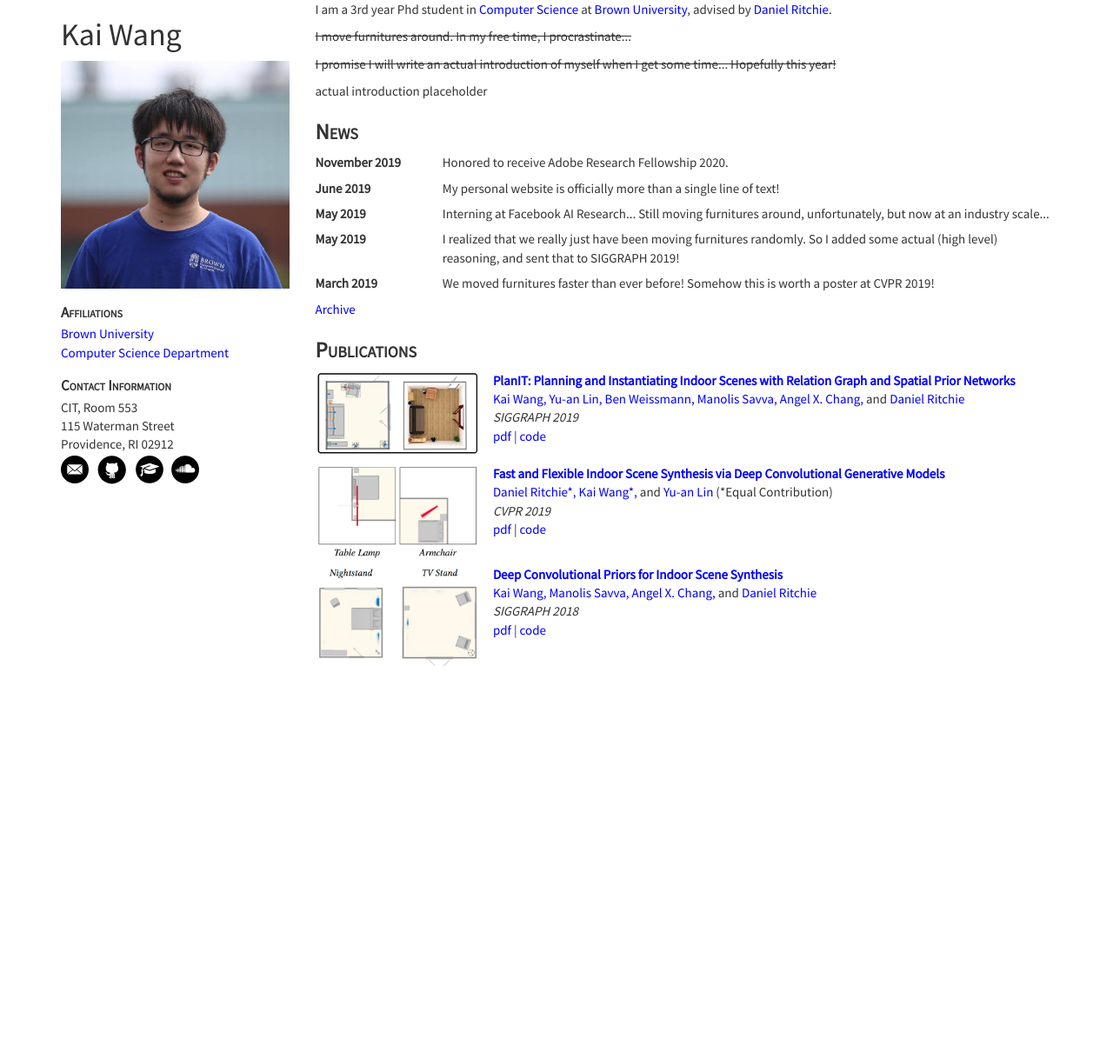
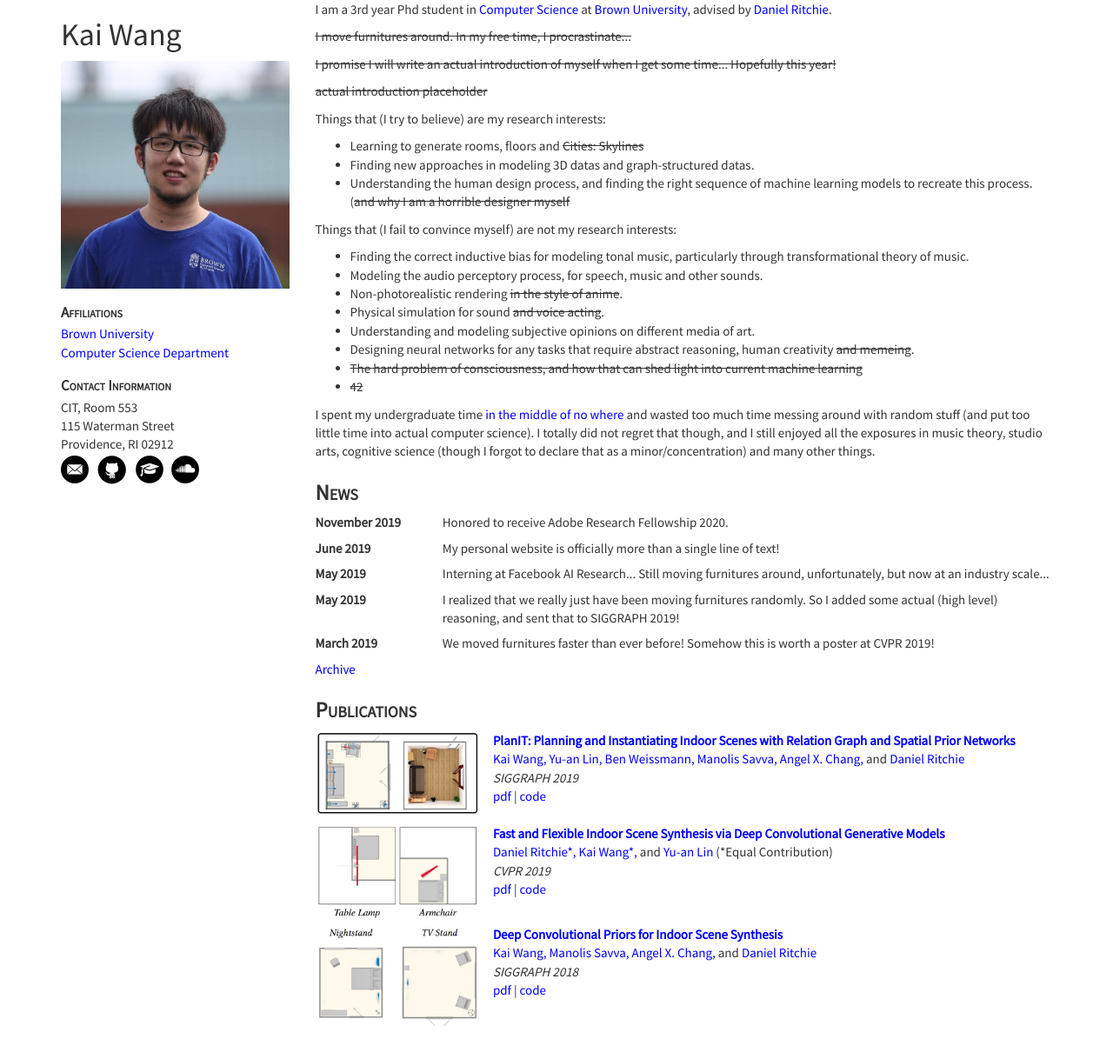
Before and after one commit to kwang-ether/kwang-ether.github.io, a Jekyll site: the page built from index.html, in a window 1280 px wide. Shown: the whole page at 87% size. Built offline with Jekyll 4.4.1, drawn with Linux system fonts in a browser that asks for light colours; before the commit the page ends 900 px from its top, so only the background shows below that.

Commit message:
rant rant rant

```diff
--- a/index.html
+++ b/index.html
@@ -15,7 +15,31 @@
                 <del>I promise I will write an actual introduction of myself when I get some time... Hopefully this year!</del>
 	</p>
 	<p>
-                actual introduction placeholder
+                <del>actual introduction placeholder</del>
+	</p>
+	<p>
+                Things that (I try to believe) are my research interests:
+                <ul>
+			<li>Learning to generate rooms, floors and <del>Cities: Skylines</del></li>
+			<li>Finding new approaches in modeling 3D datas and graph-structured datas.</li>
+			<li>Understanding the human design process, and finding the right sequence of machine learning models to recreate this process. (<del>and why I am a horrible designer myself</del></li>
+		</ul>
+	</p>
+	<p>
+                Things that (I fail to convince myself) are not my research interests:
+                <ul>
+			<li>Finding the correct inductive bias for modeling tonal music, particularly through transformational theory of music.</li>
+			<li>Modeling the audio perceptory process, for speech, music and other sounds.</li>
+			<li>Non-photorealistic rendering <del>in the style of anime</del>.</li>
+                        <li>Physical simulation for sound <del>and voice acting</del>.</li>
+                        <li>Understanding and modeling subjective opinions on different media of art.</li>
+                        <li>Designing neural networks for any tasks that require abstract reasoning, human creativity <del>and memeing</del>.</li>
+                        <li><del>The hard problem of consciousness, and how that can shed light into current machine learning</del></li>
+                        <li><del>42</del></li>
+		</ul>
+	</p>
+	<p>
+                I spent my undergraduate time <a target='_blank' href='https://www.williams.edu'>in the middle of no where</a> and wasted too much time messing around with random stuff (and put too little time into actual computer science). I totally did not regret that though, and I still enjoyed all the exposures in music theory, studio arts, cognitive science (though I forgot to declare that as a minor/concentration) and many other things.
 	</p>
 </div>
 
```
